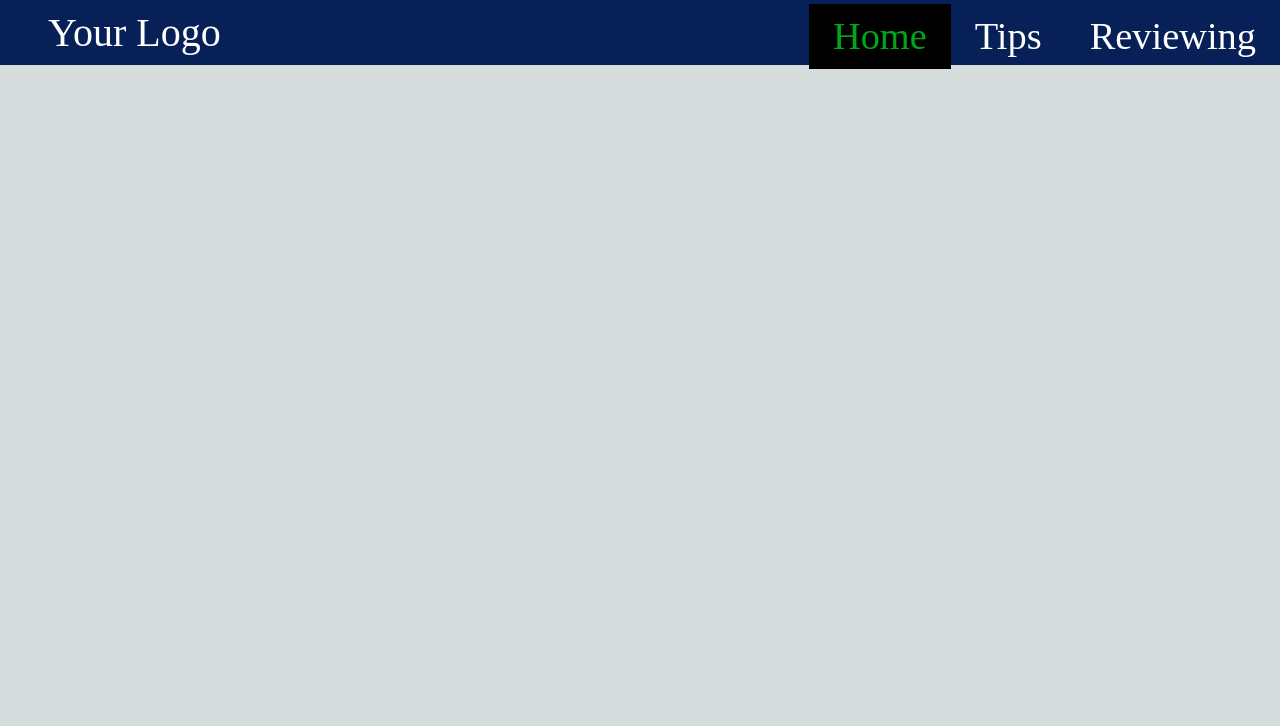
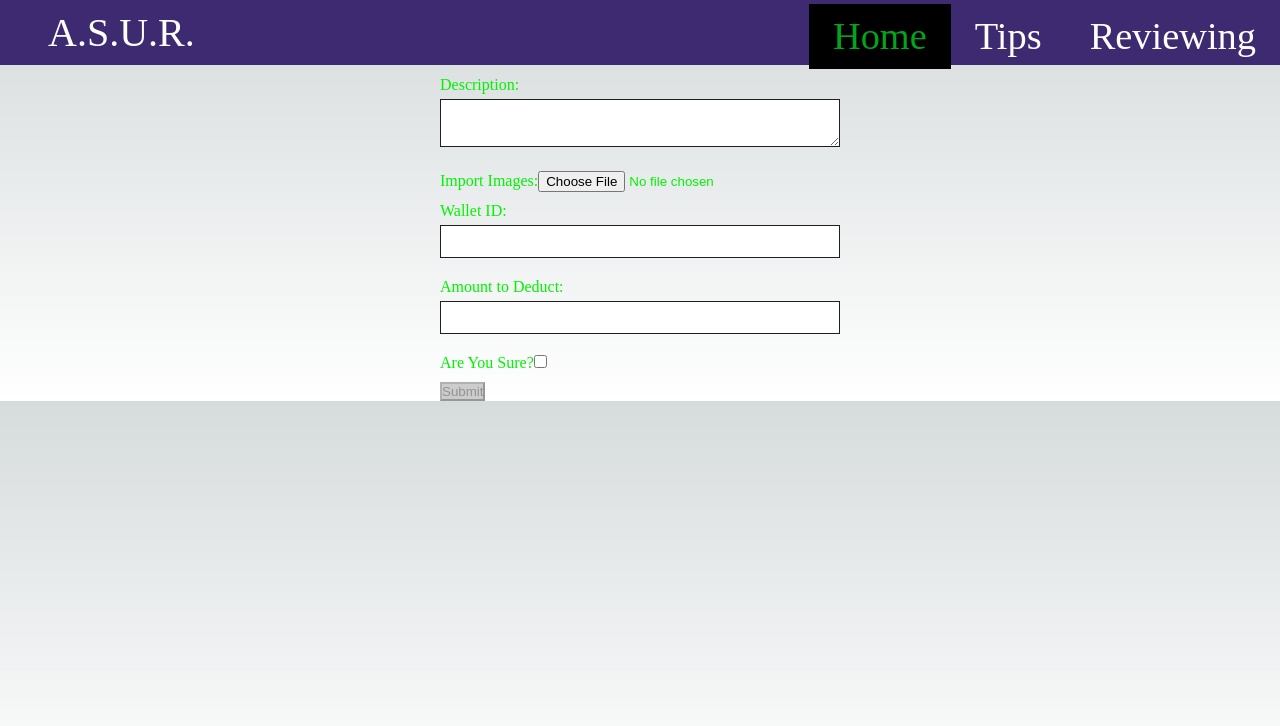
Before and after one commit to Rahuldj2/Dark-Web-Reporting-System, a Next.js app: page / in a window 1280 px wide. Shown: the top 726 px of the page. Built offline with nearby package versions, Linux system fonts and the light colour scheme.

Commit message:
basic tip page

```diff
--- a/pages/components/Navbar.js
+++ b/pages/components/Navbar.js
@@ -32,7 +32,7 @@ const Navbar = () => {
         <nav className={`${styles.nav} ${scrolling ? styles.affix : ''}`}>
             <div className={styles.container}>
                 <div className={styles.logo}>
-                    <a href="#">Your Logo</a>
+                    <a href="#">A.S.U.R.</a>
                 </div>
                 <div id="mainListDiv" className={styles.mainList}>
                     <ul className={styles.navlinks}>
--- /dev/null
+++ b/pages/components/ReportTip.js
@@ -0,0 +1,60 @@
+// ReportTip.js
+import React,{ useState } from 'react';
+import styles from '/styles/ReportTip.module.css';
+
+const ReportTip = () => {
+    const [url,setUrl] = useState('');
+    const [description,setDescription] = useState('');
+    const [walletId,setWalletId] = useState('');
+    const [amount,setAmount] = useState('');
+    const [confirm,setConfirm] = useState(false);
+
+    const handleSubmit = () => {
+        // Handle form submission logic here
+        console.log('Form submitted!');
+    };
+
+    return (
+        <div className={styles.reportTipContainer}>
+            <label className={styles.formLabel}>
+                URL:
+                <input type="text" value={url} onChange={(e) => setUrl(e.target.value)} className={styles.formInput} />
+            </label>
+
+            <label className={styles.formLabel}>
+                Description:
+                <textarea value={description} onChange={(e) => setDescription(e.target.value)} className={styles.formInput} />
+            </label>
+
+            <label className={styles.formLabel}>
+                Import Images:
+                <input type="file" accept="image/*" />
+            </label>
+
+            <label className={styles.formLabel}>
+                Wallet ID:
+                <input type="text" value={walletId} onChange={(e) => setWalletId(e.target.value)} className={styles.formInput} />
+            </label>
+
+            <label className={styles.formLabel}>
+                Amount to Deduct:
+                <input type="text" value={amount} onChange={(e) => setAmount(e.target.value)} className={styles.formInput} />
+            </label>
+
+            <label className={styles.formLabel}>
+                Are You Sure?
+                <input type="checkbox" checked={confirm} onChange={() => setConfirm(!confirm)} />
+            </label>
+
+            <button
+                className={confirm ? styles.submitButton : styles.submitButtonDisabled}
+                disabled={!confirm}
+                onClick={handleSubmit}
+            >
+                Submit
+            </button>
+        </div>
+    );
+};
+
+export default ReportTip;
--- a/pages/index.js
+++ b/pages/index.js
@@ -2,20 +2,19 @@
 
 import Layout from './components/Layout';
 import Head from 'next/head';
-// import Image from 'next/image'
-// import { Inter } from 'next/font/google'
-// import styles from '@/styles/Home.module.css'
+import ReportTip from './components/ReportTip';
 
 // const inter = Inter({ subsets: ['latin'] })
 
 export default function Home() {
   return (
-    <Layout>
+    <Layout classN>
       <Head>
         <title>ASURDWEB</title>
         <meta name="viewport" content="width=device-width, initial-scale=1" />
         <link rel="icon" href="/favicon.ico" />
       </Head>
+      <ReportTip/>
     </Layout>
     // <>
     //   <main className={`${styles.main} ${inter.className}`}>
--- a/styles/Navbar.module.css
+++ b/styles/Navbar.module.css
@@ -6,7 +6,7 @@
     position: fixed;
     line-height: 65px;
     text-align: center;
-    background-color: var(--darkblue);
+    background-color: var(--goodpurple);
     padding-bottom: 1rem;
     transition: background-color 0.4s ease, padding 0.4s ease;
 }
@@ -89,7 +89,7 @@
 .myH2 {
     text-align: center;
     font-size: 4rem;
-    color: var(--darkblue);
+    color: var(--goodpurple);
     /* Adjust the color as needed */
 }
 
@@ -98,7 +98,7 @@
     padding-left: 15%;
     padding-right: 15%;
     font-size: 20px;
-    color: var(--darkblue);
+    color: var(--goodpurple);
     /* Adjust the color as needed */
 }
 
--- /dev/null
+++ b/styles/ReportTip.module.css
@@ -0,0 +1,39 @@
+/* ReportTip.module.css */
+
+.reportTipContainer {
+    max-width: 400px;
+    margin: auto;
+}
+
+.formLabel {
+    display: block;
+    margin-bottom: 10px;
+    color: #00f300;
+    /* Secondary color */
+}
+
+.formInput {
+    width: 100%;
+    padding: 8px;
+    margin-top: 5px;
+    margin-bottom: 10px;
+    box-sizing: border-box;
+    border: 1px solid #1f1f1f;
+    /* Secondary color */
+}
+
+.submitButton {
+    padding: 10px;
+    background-color: #6a5acd;
+    /* Lavender color */
+    color: #fff;
+    border: none;
+    cursor: pointer;
+    display: block;
+    width: 100%;
+}
+
+.submitButtonDisabled {
+    background-color: #ccc;
+    cursor: not-allowed;
+}
--- a/styles/globals.css
+++ b/styles/globals.css
@@ -38,11 +38,13 @@
   --white: #fff;
   --white70: #ffffff70;
   --black: #000;
-  --darkblue: #072158;
+  --goodpurple: #072158;
   --green: #00e676;
   --indigo: #1a294b;
   --screenblack: #111;
   --codegreen: #00a51b;
+  /* --goodpurple: #AD99E4; */
+  --goodpurple: #3d2a70;
 
 }
 
```
Also changed, not shown: 1 other file (tests, documents, lock files or other folders).
